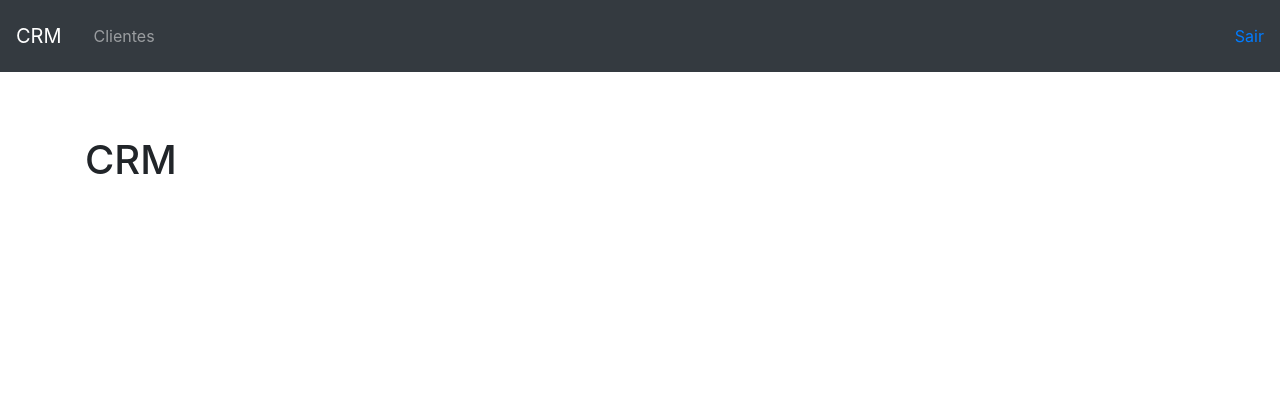
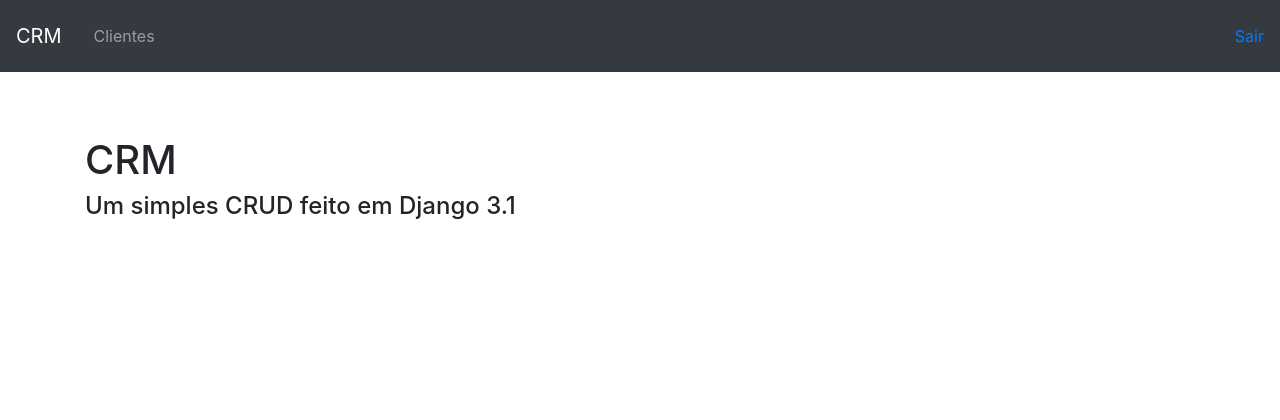
Before and after one commit to trepichio/django-crud, a Django app: page / in a window 1280 px wide. Shown: the top 420 px of the page. Run offline with Django 3.2, Linux system fonts and the light colour scheme; the visitor is signed in with stand-in values (Sample User, id 1); some libraries are stand-ins or nearby versions.

Commit message:
add title and headline for index

```diff
--- a/core/templates/index.html
+++ b/core/templates/index.html
@@ -2,4 +2,5 @@
 
 {% block content %}
   <h1>CRM</h1>
+  <h4>Um simples CRUD feito em Django 3.1</h4>
 {% endblock content %}
--- a/core/templates/model-page.html
+++ b/core/templates/model-page.html
@@ -3,7 +3,7 @@
 <head>
   <meta charset="UTF-8">
   <meta name="viewport" content="width=device-width, initial-scale=1.0, shrink-to-fit=no">
-  <title>Document</title>
+  <title>CRM - CRUD em Django</title>
   <link rel="stylesheet" href="https://stackpath.bootstrapcdn.com/bootstrap/4.5.2/css/bootstrap.min.css" integrity="sha384-JcKb8q3iqJ61gNV9KGb8thSsNjpSL0n8PARn9HuZOnIxN0hoP+VmmDGMN5t9UJ0Z" crossorigin="anonymous">
   <script src="https://code.jquery.com/jquery-3.5.1.slim.min.js" integrity="sha384-DfXdz2htPH0lsSSs5nCTpuj/zy4C+OGpamoFVy38MVBnE+IbbVYUew+OrCXaRkfj" crossorigin="anonymous"></script>
   <script src="https://cdn.jsdelivr.net/npm/popper.js@1.16.1/dist/umd/popper.min.js" integrity="sha384-9/reFTGAW83EW2RDu2S0VKaIzap3H66lZH81PoYlFhbGU+6BZp6G7niu735Sk7lN" crossorigin="anonymous"></script>
```
